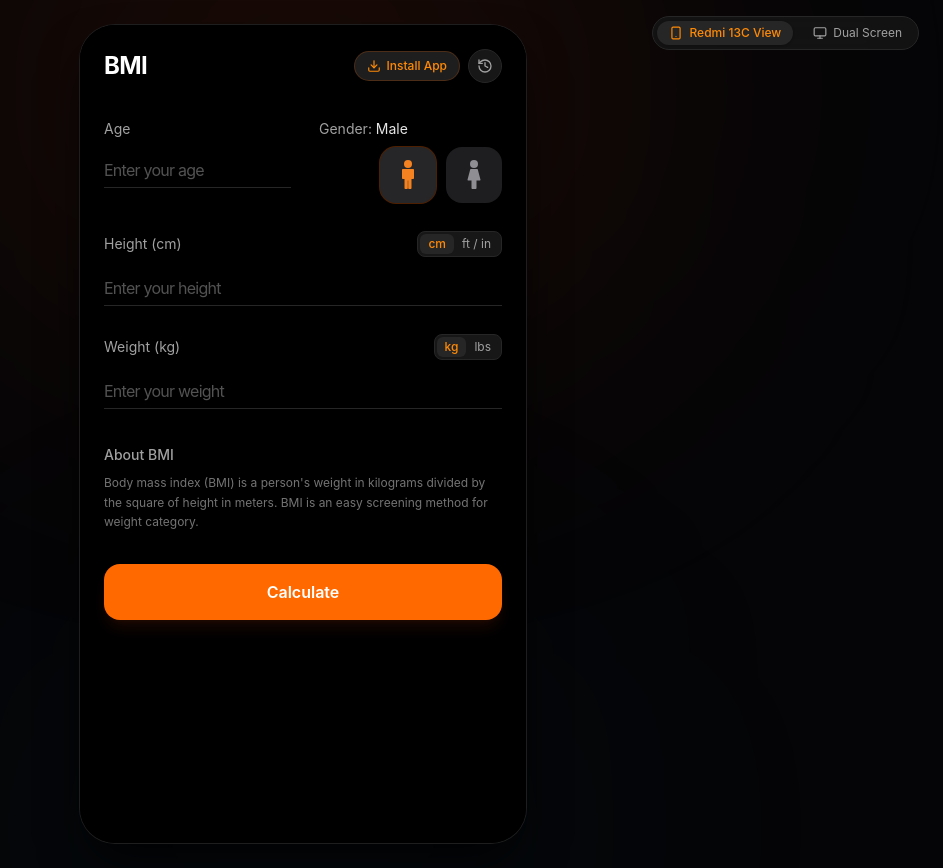
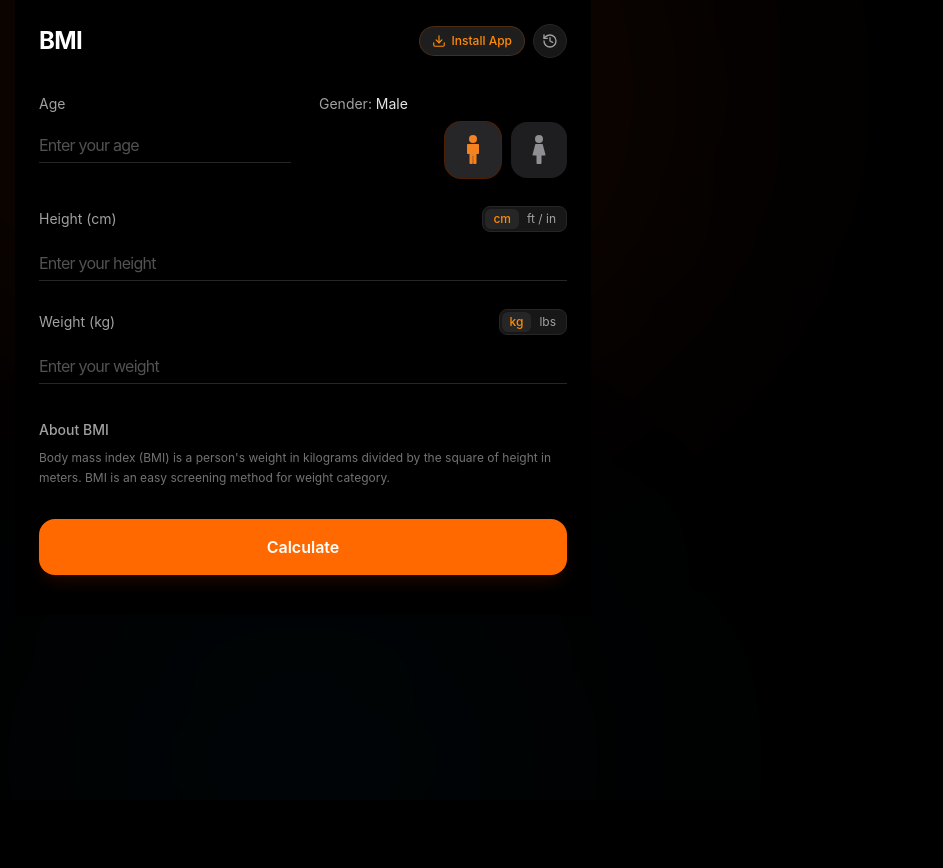
Before and after one commit to razazaheer12/BMI-Calculator, a React (Vite) app: page / in a window 1280 px wide. Shown: the whole page, without its empty margins (337-1280 px from the left). After the commit the page ends 800 px from the top, so only its background shows below. Built offline with nearby package versions, Linux system fonts and the light colour scheme.

Commit message:
Refactor App component for responsive design
Removed desktop mode toggle and adjusted main container styling for improved responsiveness.

```diff
--- a/src/App.tsx
+++ b/src/App.tsx
@@ -6,7 +6,6 @@ import { OfflineIndicator } from './components/OfflineIndicator';
 import { BMICalculation, Gender } from './types/bmi';
 import { calculateBMI } from './utils/bmiCalculator';
 import { AnimatePresence, motion } from 'motion/react';
-import { Monitor, Smartphone, Sparkles } from 'lucide-react';
 
 const STORAGE_KEY = 'miui_bmi_history_v1';
 const DEFAULTS_KEY = 'miui_bmi_defaults_v1';
@@ -22,9 +21,6 @@ export default function App() {
     heightCm?: number;
     weightKg?: number;
   } | null>(null);
-
-  // Desktop view toggle: 'phone-frame' or 'expanded'
-  const [desktopMode, setDesktopMode] = useState<'phone-frame' | 'expanded'>('phone-frame');
 
   // Load history & defaults from localStorage
   useEffect(() => {
@@ -86,79 +82,13 @@ export default function App() {
   };
 
   return (
-    <main className="min-h-[100dvh] w-full bg-[#050507] text-white flex flex-col items-center justify-center relative overflow-x-hidden selection:bg-orange-500/30 selection:text-orange-200">
-      {/* Ambient background glow for large desktop monitors */}
+    <main className="min-h-[100dvh] w-full bg-black text-white flex flex-col items-center justify-start relative overflow-x-hidden selection:bg-orange-500/30 selection:text-orange-200">
+      {/* Subtle ambient lighting for large screens */}
       <div className="hidden lg:block absolute -top-40 left-1/2 -translate-x-1/2 w-[700px] h-[500px] bg-orange-600/10 rounded-full blur-[140px] pointer-events-none" />
       <div className="hidden lg:block absolute -bottom-40 left-1/2 -translate-x-1/2 w-[500px] h-[400px] bg-sky-600/5 rounded-full blur-[140px] pointer-events-none" />
 
-      {/* Desktop Mode Toggle for big screens */}
-      <header className="hidden lg:flex fixed top-4 right-6 z-40 items-center gap-2 bg-neutral-900/80 backdrop-blur-md border border-neutral-800 rounded-full p-1 text-xs text-neutral-400">
-        <button
-          onClick={() => setDesktopMode('phone-frame')}
-          className={`flex items-center gap-1.5 px-3 py-1 rounded-full transition-all ${
-            desktopMode === 'phone-frame'
-              ? 'bg-neutral-800 text-orange-400 font-medium shadow-sm'
-              : 'hover:text-white'
-          }`}
-        >
-          <Smartphone className="w-3.5 h-3.5" />
-          <span>Redmi 13C View</span>
-        </button>
-        <button
-          onClick={() => setDesktopMode('expanded')}
-          className={`flex items-center gap-1.5 px-3 py-1 rounded-full transition-all ${
-            desktopMode === 'expanded'
-              ? 'bg-neutral-800 text-orange-400 font-medium shadow-sm'
-              : 'hover:text-white'
-          }`}
-        >
-          <Monitor className="w-3.5 h-3.5" />
-          <span>Dual Screen</span>
-        </button>
-      </header>
-
-      {/* Main Container */}
-      <div
-        className={`w-full transition-all duration-300 ${
-          desktopMode === 'expanded'
-            ? 'max-w-5xl py-6 px-4 hidden lg:grid lg:grid-cols-2 gap-8 items-start my-auto'
-            : 'max-w-md w-full min-h-[100dvh] sm:min-h-[820px] sm:my-6 sm:rounded-[36px] sm:border sm:border-neutral-800/80 sm:shadow-2xl sm:shadow-black/90 flex flex-col bg-black overflow-hidden relative'
-        }`}
-      >
-        {desktopMode === 'expanded' ? (
-          /* Desktop Expanded Dual-Screen Mode */
-          <>
-            <div className="bg-black rounded-[32px] border border-neutral-800/80 shadow-2xl p-6 min-h-[720px] flex flex-col">
-              <BMIInputScreen
-                onCalculate={handleCalculate}
-                onOpenHistory={() => setIsHistoryOpen(true)}
-                savedDefaults={savedDefaults}
-              />
-            </div>
-
-            <div className="bg-black rounded-[32px] border border-neutral-800/80 shadow-2xl p-6 min-h-[720px] flex flex-col justify-center">
-              {currentResult ? (
-                <BMIResultScreen
-                  result={currentResult}
-                  onBack={() => setCurrentScreen('input')}
-                  onRecalculate={() => setCurrentScreen('input')}
-                />
-              ) : (
-                <div className="flex flex-col items-center justify-center text-center p-8 space-y-4">
-                  <div className="w-16 h-16 rounded-full bg-neutral-900 border border-neutral-800 flex items-center justify-center text-orange-500">
-                    <Sparkles className="w-8 h-8" />
-                  </div>
-                  <h3 className="text-xl font-semibold text-white">Your BMI Analysis</h3>
-                  <p className="text-sm text-neutral-400 max-w-xs leading-relaxed">
-                    Apni Age, Height aur Weight darj karein aur &quot;Calculate&quot; button dabayein taake aapka BMI aur suggested weight yahan live show ho sake.
-                  </p>
-                </div>
-              )}
-            </div>
-          </>
-        ) : (
-          /* Mobile / Redmi 13C Phone Frame Mode */
-          <div className="w-full flex-1 flex flex-col bg-black relative">
+      {/* Main App Container - Natural clean web app filling screen with responsive max width */}
+      <div className="w-full max-w-xl mx-auto min-h-[100dvh] flex flex-col relative z-10">
         <AnimatePresence mode="wait">
           {currentScreen === 'input' ? (
             <motion.div
@@ -193,8 +123,6 @@ export default function App() {
           ) : null}
         </AnimatePresence>
       </div>
-        )}
-      </div>
 
       {/* History Modal */}
       <BMIHistoryModal
```
Lines whose indentation alone changed are shown as unchanged.
